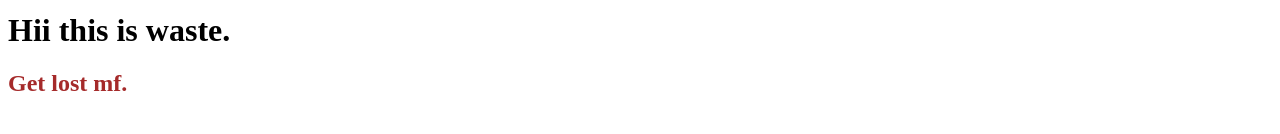
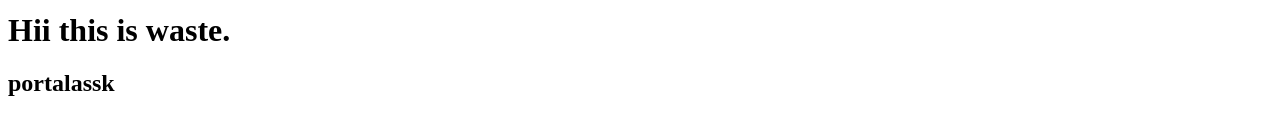
Before and after one commit to Rorychhattish/mycicd, a plain HTML site: page index.html in a window 1280 px wide. Shown: the part 508-642 px from the top of the page. Drawn offline with Linux system fonts and the light colour scheme.

Commit message:
added new feature

```diff
--- a/index.html
+++ b/index.html
@@ -95,6 +95,7 @@
             PS C:\CICD Pipeline</p>
 
     <h1>Hii this is waste.</h1>
-    <h2 style="color: brown;">Get lost mf.</h2>
+    <h2>portalassk </h2>
+
 </body>
 </html>
```
